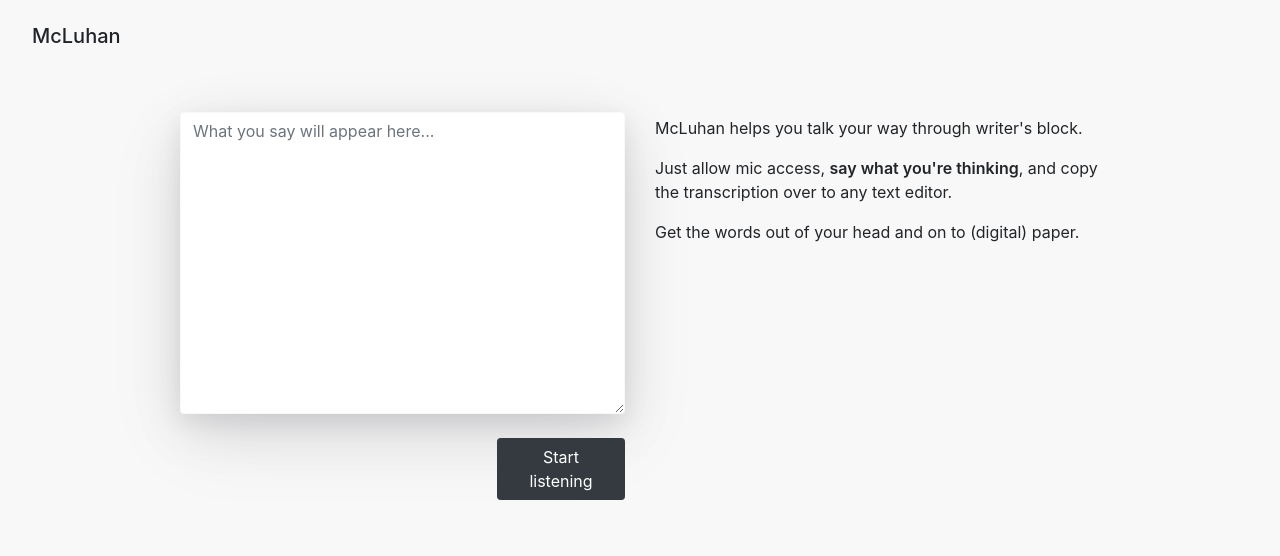
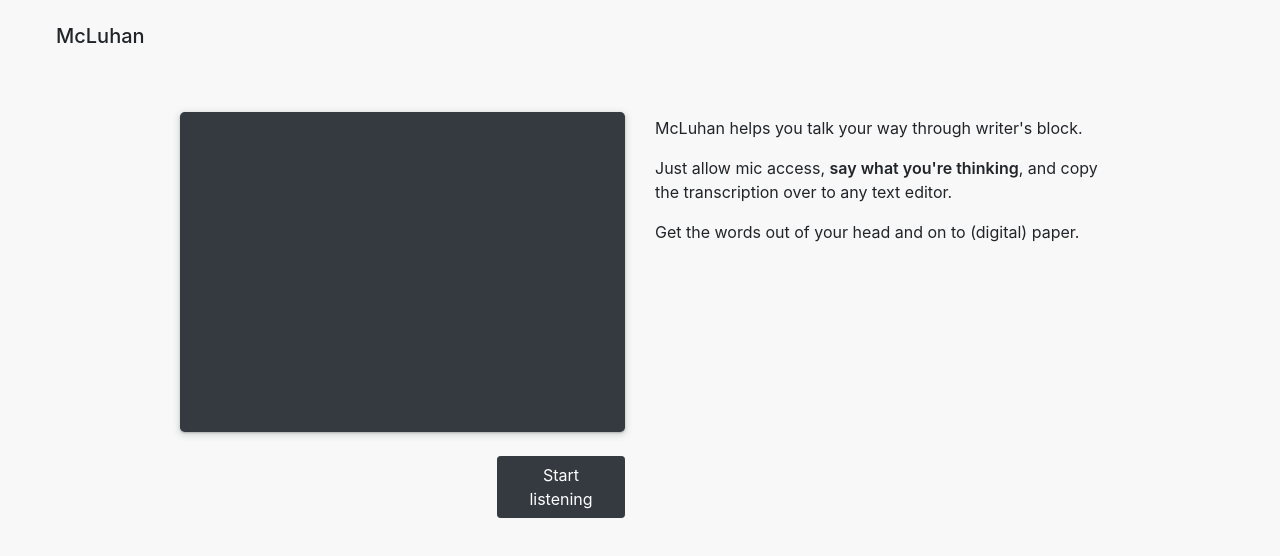
Before and after one commit to eleetyson/mcluhan, a website: page index.html in a window 1280 px wide. Drawn offline with nearby package versions, Linux system fonts and the light colour scheme.

Commit message:
play around with styling and continuous recognition

```diff
--- a/app.css
+++ b/app.css
@@ -14,17 +14,14 @@
 }
 
 .navbar h5 {
-  padding: 1rem;
+  padding: 1rem 1rem 1rem 2.5rem;
 }
 
-textarea {
-  resize: vertical;
-  box-shadow: rgba(17, 17, 26, 0.08) 0px 8px 24px, rgba(17, 17, 26, 0.08) 0px 16px 56px, rgba(17, 17, 26, 0.08) 0px 24px 80px;
-}
-
-.form-control:focus {
-  transition: 0.1s ease-in-out;
-  box-shadow: rgba(17, 17, 26, 0.1) 0px 8px 24px, rgba(17, 17, 26, 0.1) 0px 16px 56px, rgba(17, 17, 26, 0.1) 0px 24px 80px;
+.results {
+  box-shadow: rgba(60, 64, 67, 0.3) 0px 1px 2px 0px, rgba(60, 64, 67, 0.15) 0px 2px 6px 2px;
+  height: 20rem;
+  background-color: #343a40;
+  color: white;
 }
 
 button {
--- a/index.html
+++ b/index.html
@@ -17,8 +17,9 @@
     <div class="container py-3 my-3">
       <div class="row">
 
-        <div class="col-lg-5 col-md-5 col-sm-6 offset-lg-1 offset-md-1 offset-sm-1 form-group">
-          <textarea class="form-control form-control-large border border-light rounded-sm" placeholder="What you say will appear here..." rows="12"></textarea>
+        <div class="col-lg-5 col-md-5 col-sm-6 offset-lg-1 offset-md-1 offset-sm-1">
+          <div class="results border-0 rounded-lg px-3 py-2">
+          </div>
           <button type="button" class="btn btn-dark rounded-sm float-right my-4">Start listening</button>
           <p id="error" class="hidden text-center pt-3">Your browser doesn't support speech recognition :(</p>
         </div>
--- a/index.js
+++ b/index.js
@@ -1,6 +1,6 @@
 const button = document.querySelector("button")
 const error = document.getElementById("error")
-const textarea = document.querySelector("textarea")
+const results = document.querySelector(".results")
 
 window.addEventListener("DOMContentLoaded", () => {
   const SpeechRecognition = window.SpeechRecognition || window.webkitSpeechRecognition
@@ -17,17 +17,25 @@
       recognition.start()
       toggleListenOnStyling()
     }
+
     const stop = () => {
       recognition.stop()
       toggleListenOffStyling()
     }
+
     const onResult = event => {
-      textarea.innerText = ""
+      results.innerText = ''
+
       for (const res of event.results) {
-        const transcription = res[0].transcript
-        textarea.innerText += transcription
+        // const text = document.createTextNode(res[0].transcript)
+        // const p = document.createElement("p")
+        // p.appendChild(text)
+        // results.appendChild(p)
+
+        results.innerText += res[0].transcript
       }
     }
+
     recognition.continuous = true
     recognition.interimResults = true
     recognition.addEventListener("result", onResult)
```
